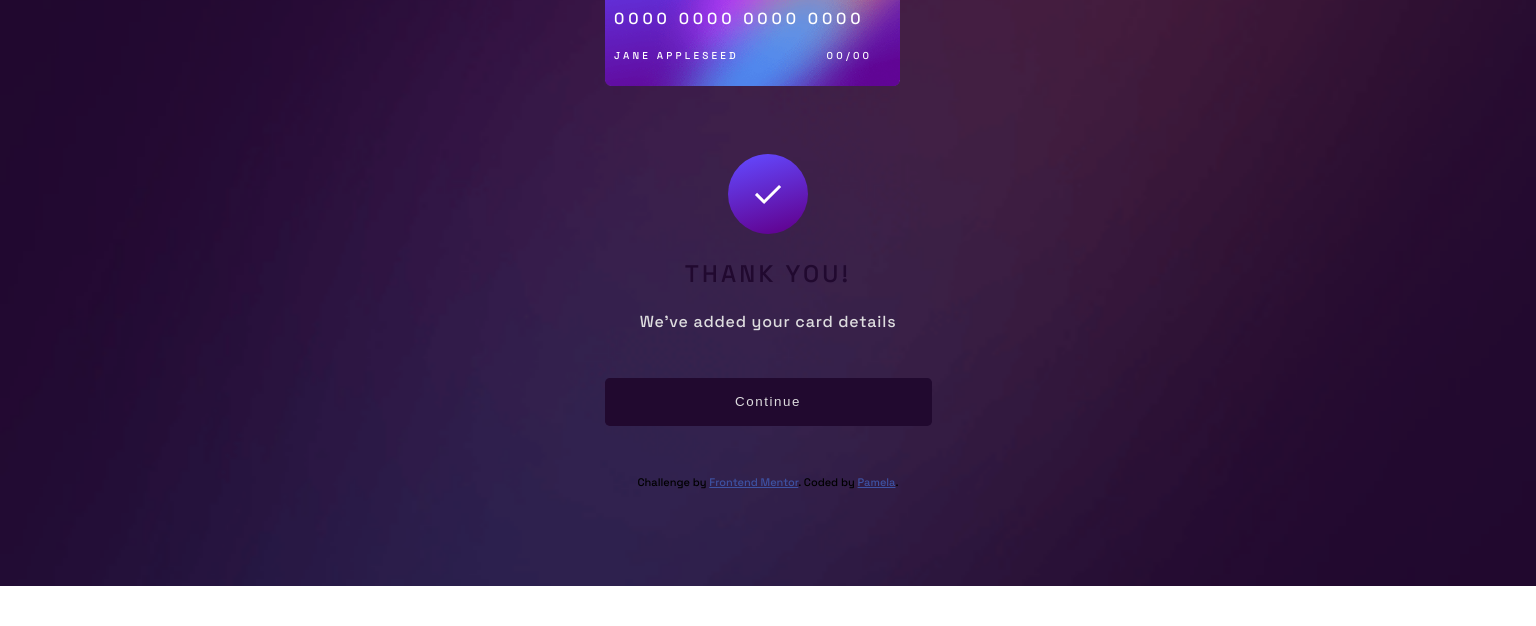
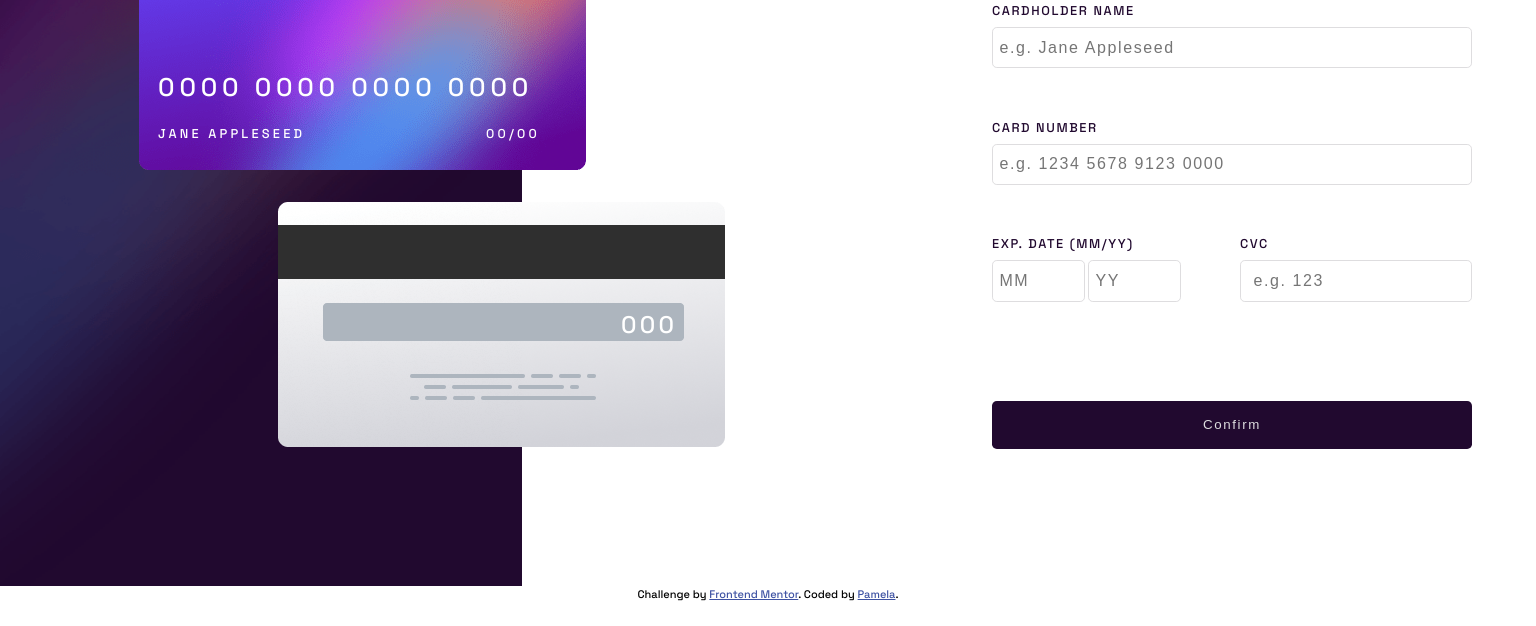
Before and after one commit to pamellam/interactive-card-details-form, a plain HTML site: page index.html in a window 1536 px wide. Shown: the part 214-840 px from the top of the page. Before the commit the page ends 800 px from the top, so only its background shows below. Drawn offline with Linux system fonts and the light colour scheme.

Commit message:
desktop layout

```diff
--- a/style.css
+++ b/style.css
@@ -21,7 +21,6 @@
 
 body {
   font-size: 10px;
-  /* 1.5rem? */
   font-family: "Space Grotesk", sans-serif;
   font-weight: 500;
   height: 100vh;
@@ -44,7 +43,7 @@ span {
 }
 
 main {
-  max-width: 375px;
+  max-width: 37rem;
   padding: 3rem 1.5rem;
   margin: 0 auto;
 }
@@ -123,9 +122,8 @@ button:hover {
 
 
 /* FORM */
-
 form {
-  display: none;
+  display: block;
 }
 
 form .form {
@@ -173,7 +171,6 @@ form .form__exp__data {
   display: flex;
   flex-direction: row;
   gap: 0.3rem;
-
 }
 
 form .form__exp__data input {
@@ -211,7 +208,7 @@ form button {
 /* COMPLETE */
 
 #complete__state {
-  display: flex;
+  display: none;
   flex-direction: column;
   justify-content: center;
   align-items: center;
@@ -249,6 +246,8 @@ form button {
   transition: all 0.3s ease-in-out;
 }
 
+
+
 .attribution {
   font-size: 11px;
   text-align: center;
@@ -257,3 +256,118 @@ form button {
 .attribution a {
   color: hsl(228, 45%, 44%);
 }
+
+@media screen and (min-width:600px) {
+  body {
+    background-repeat: no-repeat;
+    background-size: 100% 30%;
+  }
+
+  form {
+    margin-top: 5rem
+  }
+
+  form button {
+    margin-top: 3rem;
+  }
+}
+
+@media screen and (min-width:1400px) {
+  body {
+    background-image: url(./images/bg-main-desktop.png);
+    background-repeat: no-repeat;
+    background-size: 34% 100%;
+  }
+
+  main {
+    max-width: 112rem;
+    padding: 0;
+    margin: auto;
+    height: 100vh;
+    display: flex;
+    align-items: center;
+    gap: 12.7rem
+  }
+
+  /* CARDS */
+  #card {
+    height: 55rem;
+    display: flex;
+    flex-direction: column-reverse;
+    justify-content: center;
+    align-items: center;
+    margin: 0 auto;
+  }
+
+  #card .card__front,
+  #card .card__back {
+    max-width: 30rem;
+  }
+
+
+
+  #card .card__back {
+    position: relative;
+    top: 0;
+    margin-left: 9rem;
+  }
+
+  #card .card__back .card__cvc {
+    padding-right: 3rem;
+    font-size: 1.5rem;
+  }
+
+  /* FRONT */
+  #card .card__front {
+    position: relative;
+    top: 0;
+    margin-bottom: 2rem;
+  }
+
+  #card .card__front .card__details {
+    padding: 1rem 1.2rem;
+  }
+
+  #card .card__front .card__details img {
+    max-width: max-content;
+  }
+
+  #card .card__front .card__details .card__number {
+    margin-bottom: 3.3rem;
+    padding: 1.2rem;
+    font-size: 1.6rem;
+    letter-spacing: 0.3rem;
+    position: absolute;
+    bottom: 0.2rem;
+    left: 0;
+  }
+
+  #card .card__front .card__holder__info {
+    margin-top: 8.9rem;
+    font-size: 0.8rem;
+  }
+
+  /* FORM */
+  form {
+    display: block;
+    max-width: 30rem;
+    padding: 0;
+    margin-right: 4rem;
+  }
+
+  form .form {
+    margin: 0;
+    margin-bottom: 3rem;
+  }
+
+  form .form__exp__data {
+    gap: 1rem;
+  }
+
+  #complete__state {
+    display: none;
+    margin-right: 7rem;
+    padding: 0;
+    max-width: 25rem;
+  }
+}
```
